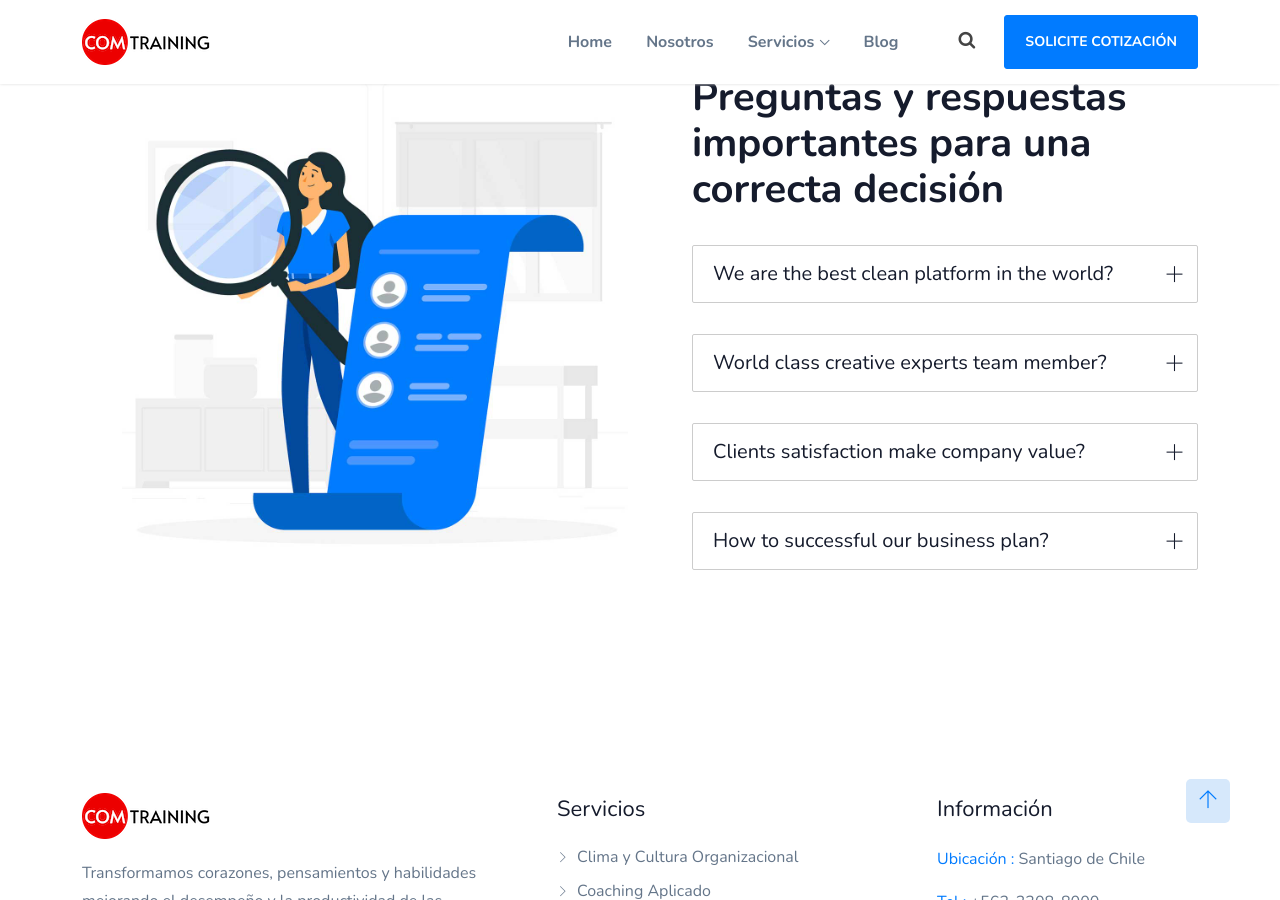
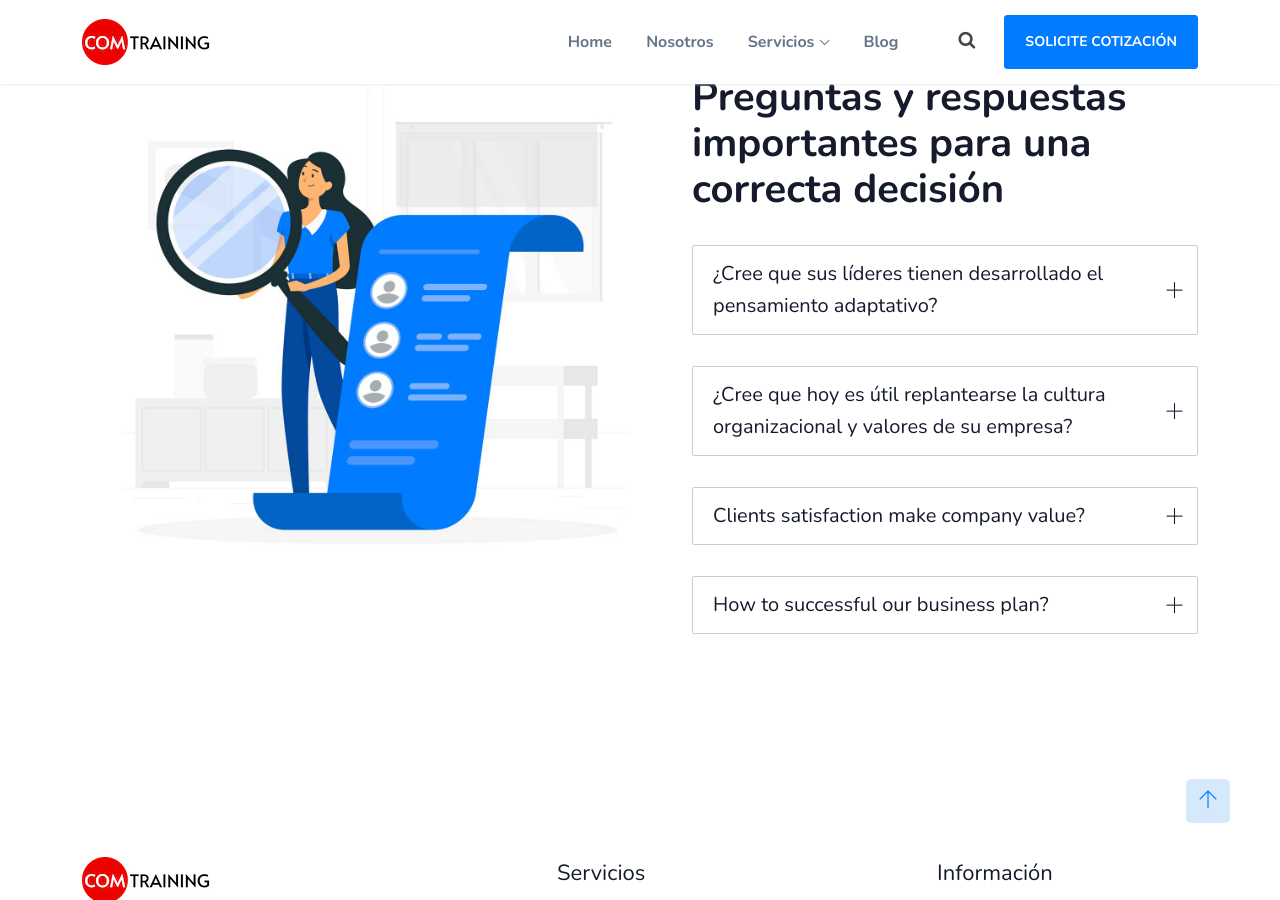
Before and after one commit to fjvalles/comtraining-landing, a Jekyll site: the page built from faq.html, in a window 1280 px wide and 900 px high, scrolled down 414 px. Built offline with Jekyll 4.4.1, drawn with Linux system fonts in a browser that asks for light colours; a script that is not in the unit is left out.

```diff
--- a/_data/faqs.yml
+++ b/_data/faqs.yml
@@ -1,12 +1,19 @@
 items:
-  - question: We are the best clean platform in the world?
-    answer: When replacing a multi-lined selection of text, the generated dummy text maintains the amount of lines. When replacing a selection of text within a single line, the amount of words is roughly being .
-
-  - question: World class creative experts team member?
-    answer: When replacing a multi-lined selection of text, the generated dummy text maintains the amount of lines. When replacing a selection of text within a single line, the amount of words is roughly being .
-
+  - question: ¿Cree que sus líderes tienen desarrollado el pensamiento adaptativo?
+    answer: El pensamiento adaptativo es la habilidad de hacer cambios en las
+      propias ideas, las conductas, hábitos y patrones para ajustarse con éxito
+      a un entorno diferente.
+  - question: ¿Cree que hoy es útil replantearse la cultura organizacional y valores
+      de su empresa?
+    answer: En el mundo donde los empleados están pensando no solo en por qué
+      trabajan o dónde trabajan, sino también en cómo trabajan en general es
+      útil considerar que las nuevas formas de trabajar afectan la cultura y
+      valores.
   - question: Clients satisfaction make company value?
-    answer: When replacing a multi-lined selection of text, the generated dummy text maintains the amount of lines. When replacing a selection of text within a single line, the amount of words is roughly being .
-
+    answer: When replacing a multi-lined selection of text, the generated dummy text
+      maintains the amount of lines. When replacing a selection of text within a
+      single line, the amount of words is roughly being .
   - question: How to successful our business plan?
-    answer: When replacing a multi-lined selection of text, the generated dummy text maintains the amount of lines. When replacing a selection of text within a single line, the amount of words is roughly being .
+    answer: When replacing a multi-lined selection of text, the generated dummy text
+      maintains the amount of lines. When replacing a selection of text within a
+      single line, the amount of words is roughly being .
```
